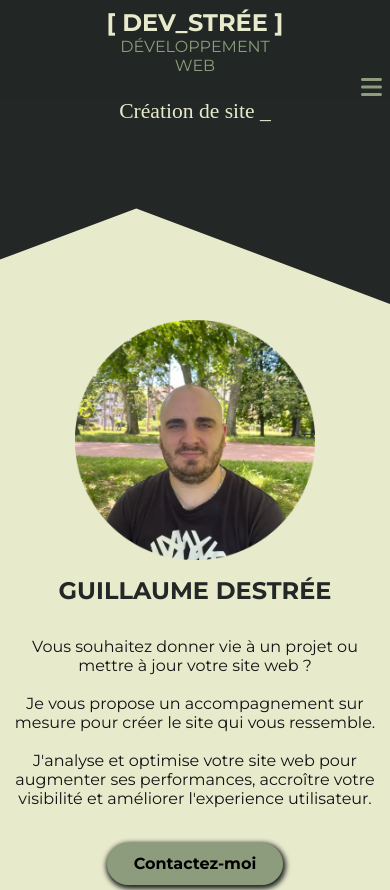
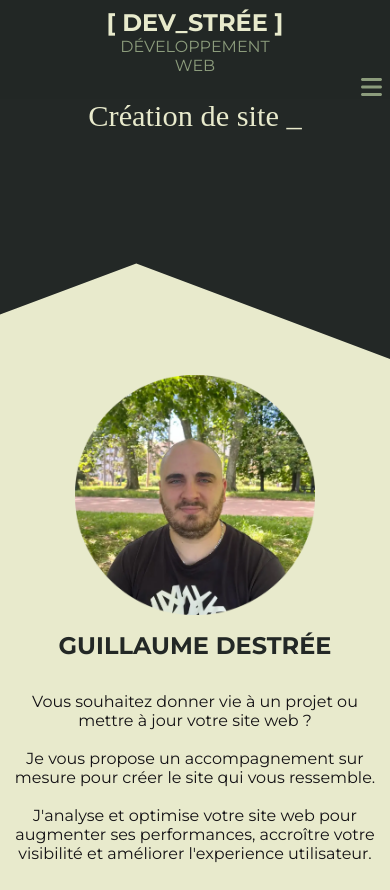
Before and after one commit to Guillaumedev69/portfolio, a React (Vite) app: page / in a window 390 px wide. Shown: the top 890 px of the page. Built offline with nearby package versions, Linux system fonts and the light colour scheme; a web font is replaced by a local one.

Commit message:
rectification mouvement intro

```diff
--- a/src/styles/TextIntro.scss
+++ b/src/styles/TextIntro.scss
@@ -19,7 +19,8 @@
 }
 @media (max-width: 575.98px) {
 .console-container{
-  font-size: 1.35rem;
+  font-size: 1.9rem;
+  height: 5rem;
 }
 }
 @media (min-width: 992px) {
```
